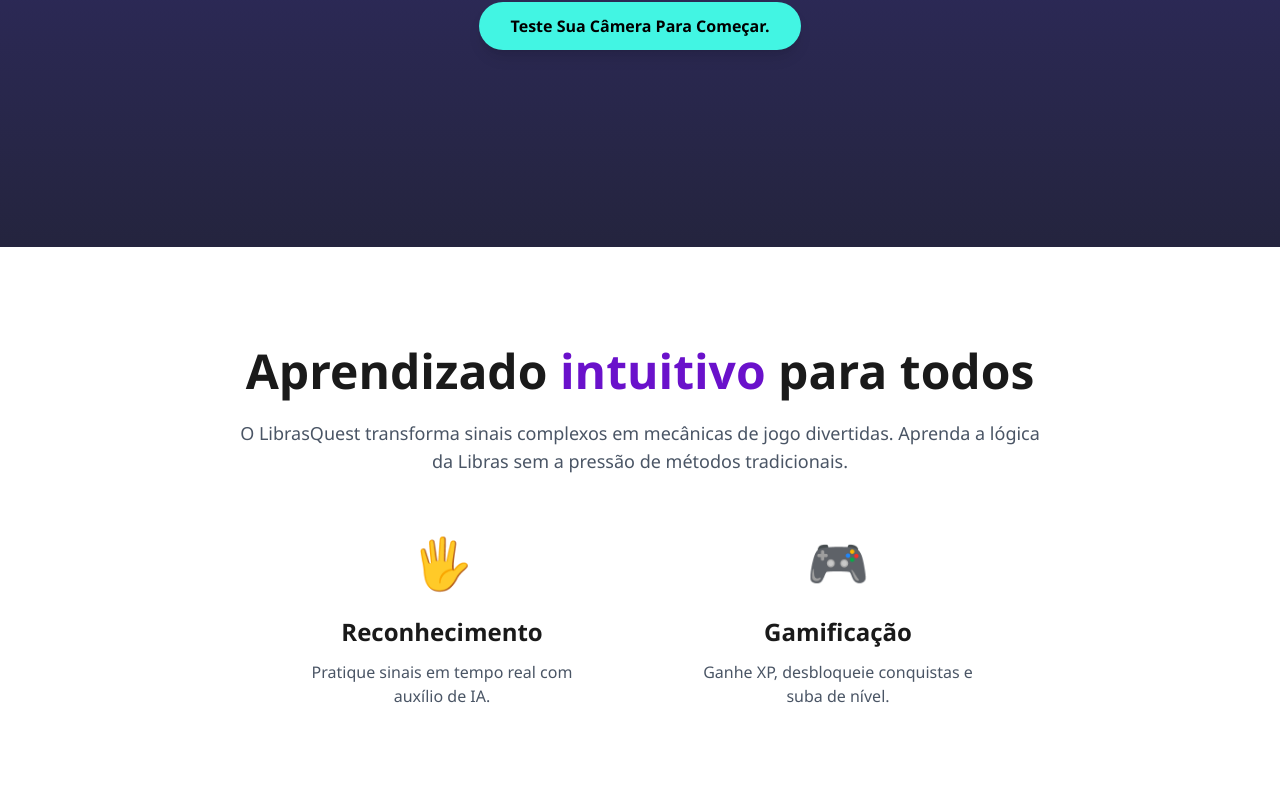
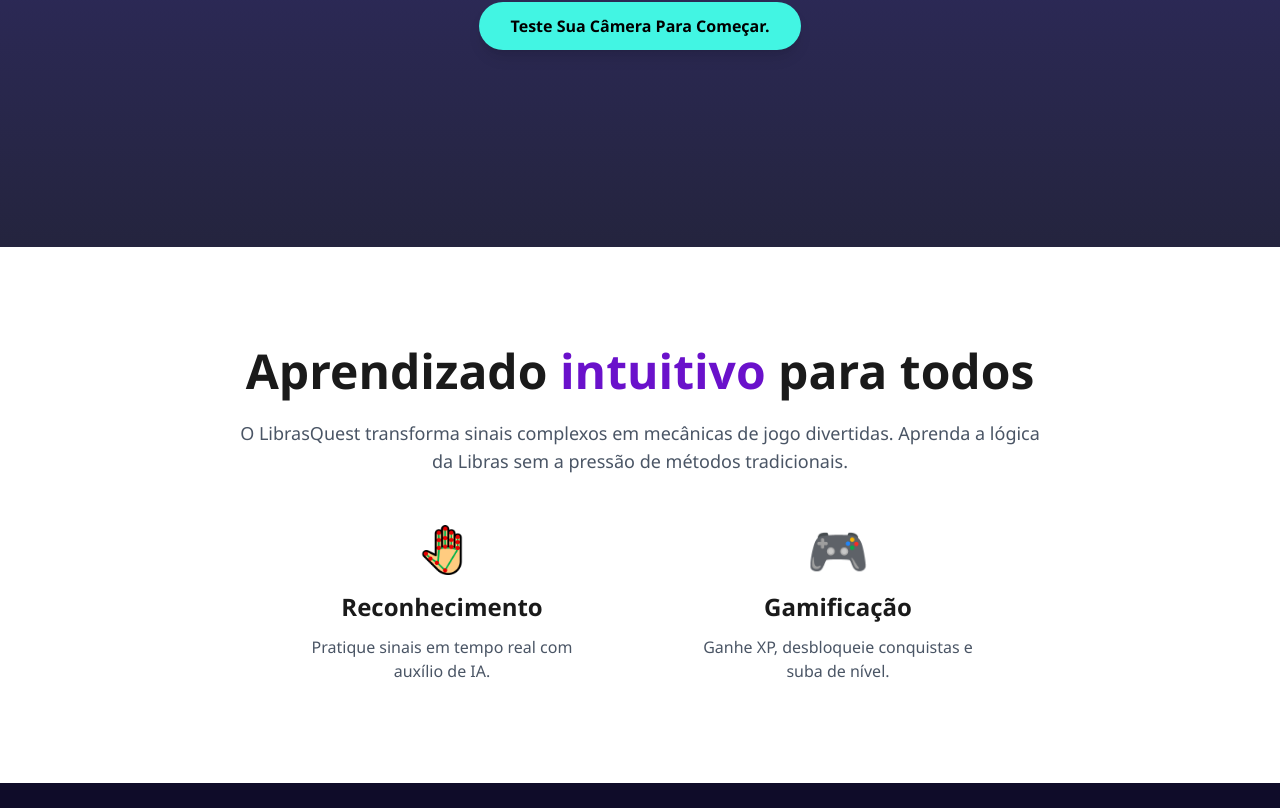
Before and after one commit to cortechx-team/LibrasQuest, a Next.js app in the folder web/: page / in a window 1280 px wide. Shown: the part 553-1361 px from the top of the page. After the commit the page ends 1336 px from the top, so only its background shows below. Built offline with nearby package versions, Linux system fonts and the light colour scheme.

Commit message:
feat: hand image

```diff
--- a/web/app/components/Features.tsx
+++ b/web/app/components/Features.tsx
@@ -3,16 +3,18 @@
  * Responsável por exibir as principais funcionalidades do projeto.
  * Contém um layout responsivo de grade para os itens chave.
  */
+import Image from "next/image";
+
 export default function Features() {
   return (
-    <section className="bg-white text-[#333] px-[10%] py-[100px] text-center">
+    <section className="bg-white text-[#333] px-[10%] py-25 text-center">
       {/* Título da Seção */}
       <h2 className="text-3xl md:text-5xl text-[#1a1a1a] font-bold mb-6">
         Aprendizado <span className="text-accent-purple">intuitivo</span> para todos
       </h2>
 
       {/* Breve Descrição */}
-      <p className="text-lg max-w-[800px] mx-auto text-gray-600 mb-[50px]">
+      <p className="text-lg max-w-200 mx-auto text-gray-600 mb-12.5">
         O LibrasQuest transforma sinais complexos em mecânicas de jogo divertidas. Aprenda a lógica da Libras sem a pressão de métodos tradicionais.
       </p>
 
@@ -20,8 +22,16 @@
       <div className="flex flex-col md:flex-row justify-center items-center md:items-start gap-12 md:gap-24 mt-12">
 
         {/* Funcionalidade 1: Reconhecimento */}
-        <div className="max-w-[300px] flex flex-col items-center">
-          <div className="text-[50px] mb-4">🖐️</div>
+        <div className="max-w-75 flex flex-col items-center">
+          <div className="mb-4 w-12.5 h-12.5 flex items-center justify-center">
+            <Image
+              src="/hand.PNG"
+              alt="Mão representando sinal em Libras"
+              width={50}
+              height={50}
+              className="block w-full h-full object-contain"
+            />
+          </div>
           <h3 className="text-2xl font-bold mb-3 text-[#1a1a1a]">Reconhecimento</h3>
           <p className="text-gray-600">
             Pratique sinais em tempo real com auxílio de IA.
@@ -29,8 +39,10 @@
         </div>
 
         {/* Funcionalidade 2: Gamificação */}
-        <div className="max-w-[300px] flex flex-col items-center">
-          <div className="text-[50px] mb-4">🎮</div>
+        <div className="max-w-75 flex flex-col items-center">
+          <div className="mb-4 w-12.5 h-12.5 flex items-center justify-center">
+            <span className="block text-[50px] leading-none">🎮</span>
+          </div>
           <h3 className="text-2xl font-bold mb-3 text-[#1a1a1a]">Gamificação</h3>
           <p className="text-gray-600">
             Ganhe XP, desbloqueie conquistas e suba de nível.
```
Also changed, not shown: web/public/hand.PNG (added).
